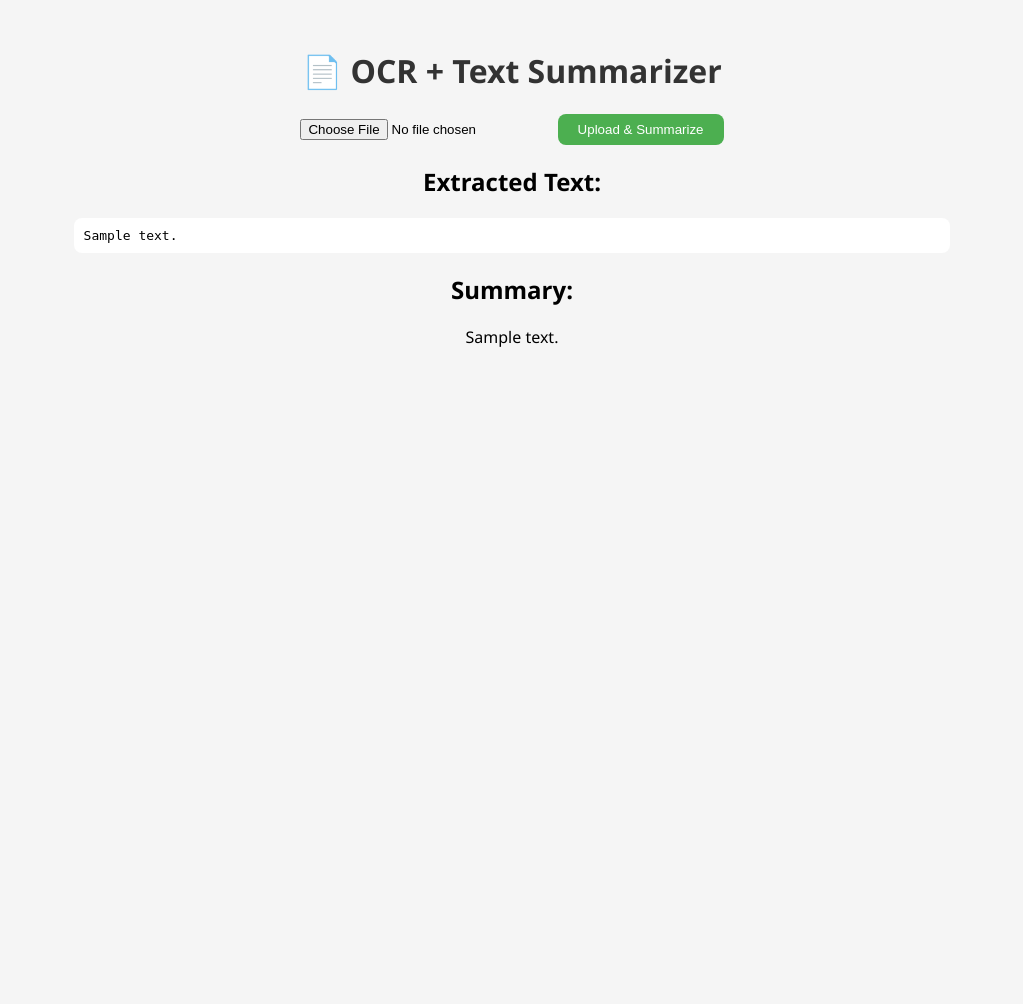
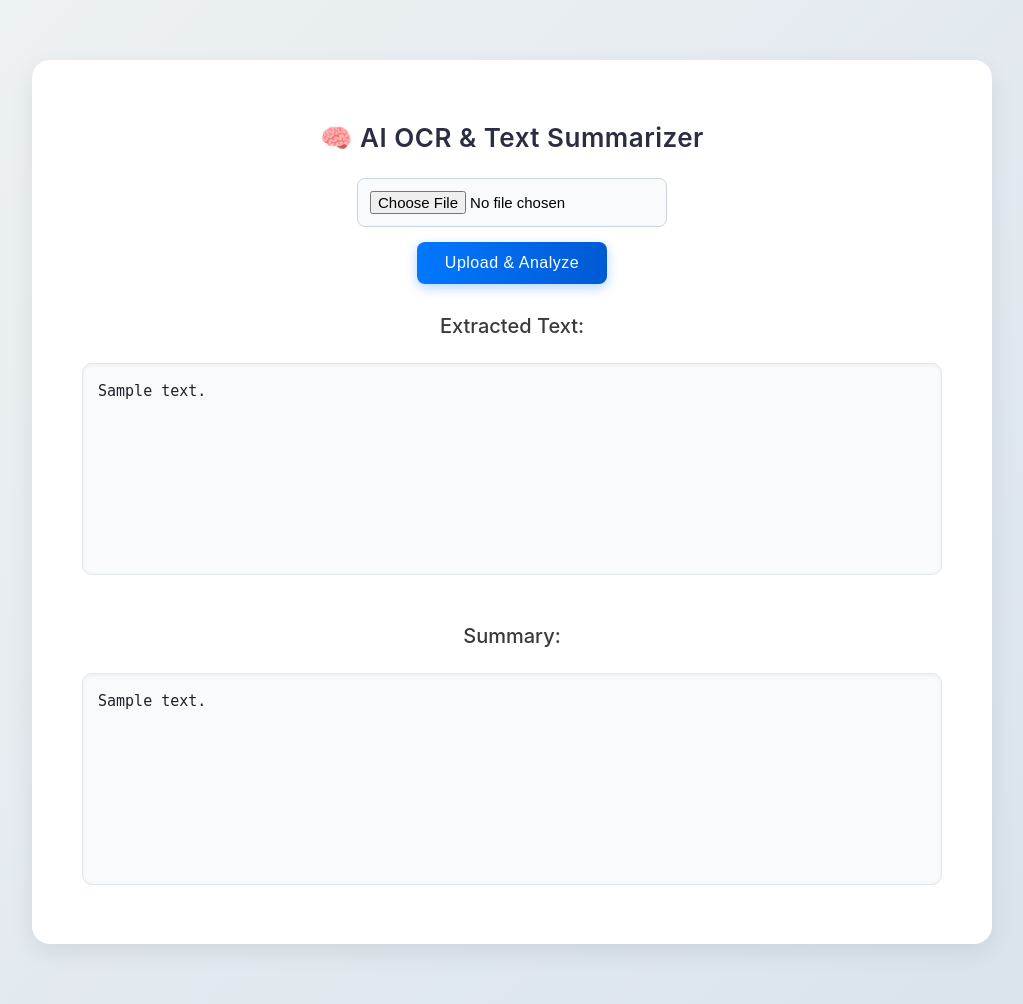
Before and after one commit to karthik200419/orc, a Flask app: template templates/index.html in a window 1280 px wide. Shown: the whole page, without its empty margins (128-1151 px from the left). Before the commit the page ends 347 px from the top, so only its background shows below. Run offline with Flask 3, Linux system fonts and the light colour scheme; the template is opened without the code that fills it: most values are stand-ins (such as "Sample title", 1, 10 or a date in 2020).

Commit message:
Initial commit: Flask OCR Summarizer app

```diff
--- a/app.py
+++ b/app.py
@@ -1,75 +1,90 @@
-import os
-import uuid
-from flask import Flask, render_template, request, send_from_directory
-import easyocr
-from transformers import pipeline
+from flask import Flask, render_template, request
+import pytesseract
+from PIL import Image
+import torch
+from transformers import VisionEncoderDecoderModel, TrOCRProcessor, pipeline
+import io
+import re
+from textblob import TextBlob
 
-# --- Disable TensorFlow backend and logs ---
-os.environ["USE_TF"] = "0"
-os.environ["TF_CPP_MIN_LOG_LEVEL"] = "3"
+app = Flask(__name__)
 
-# --- Initialize Flask app ---
-app = Flask(__name__)
-app.config['UPLOAD_FOLDER'] = 'uploads'
+# ---- Paths ----
+pytesseract.pytesseract.tesseract_cmd = r"C:\Program Files\Tesseract-OCR\tesseract.exe"
 
-# --- Ensure upload folder exists ---
-os.makedirs(app.config['UPLOAD_FOLDER'], exist_ok=True)
+# ---- Load OCR Models ----
+trocr_processor = TrOCRProcessor.from_pretrained("microsoft/trocr-base-handwritten")
+trocr_model = VisionEncoderDecoderModel.from_pretrained("microsoft/trocr-base-handwritten")
 
-# --- Initialize EasyOCR reader ---
-reader = easyocr.Reader(['en'])  # you can add more languages like ['en', 'hi'] for Hindi+English
+# ---- Load Summarizer ----
+summarizer = pipeline("summarization", model="facebook/bart-large-cnn")
 
-# --- Load summarization model (uses PyTorch backend) ---
-summarizer = pipeline("summarization", model="sshleifer/distilbart-cnn-6-6")
+# ---- OCR Functions ----
+def clean_text(text):
+    text = re.sub(r"[^A-Za-z0-9.,;:!?()'\-\n ]", "", text)
+    text = re.sub(r"\s+", " ", text).strip()
+    return text
 
-# --- Home page route ---
-@app.route('/')
+def correct_text(text):
+    """Correct grammar and spelling using TextBlob"""
+    try:
+        blob = TextBlob(text)
+        corrected = str(blob.correct())
+        return corrected
+    except Exception:
+        return text
+
+def ocr_tesseract(image):
+    try:
+        text = pytesseract.image_to_string(image, lang="eng")
+        return clean_text(text)
+    except Exception as e:
+        return f"Tesseract Error: {e}"
+
+def ocr_trocr(image):
+    pixel_values = trocr_processor(images=image, return_tensors="pt").pixel_values
+    with torch.no_grad():
+        generated_ids = trocr_model.generate(pixel_values)
+    generated_text = trocr_processor.batch_decode(generated_ids, skip_special_tokens=True)[0]
+    return clean_text(generated_text)
+
+def summarize_text(text):
+    if not text or len(text.split()) < 15:
+        return "Text too short for summarization."
+
+    # ✅ Correct English before summarizing
+    corrected_text = correct_text(text)
+
+    summary = summarizer(corrected_text, max_length=80, min_length=25, do_sample=False)
+    return summary[0]["summary_text"]
+
+# ---- Routes ----
+@app.route("/")
 def index():
-    return render_template('index.html')
+    return render_template("index.html")
 
-# --- Upload & process route ---
-@app.route('/upload', methods=['POST'])
+@app.route("/upload", methods=["POST"])
 def upload():
-    if 'file' not in request.files:
-        return "No file uploaded"
-    file = request.files['file']
-    if file.filename == '':
-        return "No file selected"
+    if "image" not in request.files:
+        return render_template("index.html", text="No image uploaded")
 
-    # Generate unique filename
-    unique_filename = f"{uuid.uuid4().hex}_{file.filename}"
-    filepath = os.path.join(app.config['UPLOAD_FOLDER'], unique_filename)
+    file = request.files["image"]
+    image = Image.open(io.BytesIO(file.read())).convert("RGB")
 
-    # Save uploaded image
-    file.save(filepath)
+    # Step 1 - Try Tesseract
+    text = ocr_tesseract(image)
 
-    # Perform OCR using EasyOCR
-    result = reader.readtext(filepath, detail=0)
-    extracted_text = " ".join(result)
+    # Step 2 - Fallback to TrOCR if unclear
+    if len(text) < 25:
+        text = ocr_trocr(image)
 
-    # Summarize extracted text
-    if len(extracted_text.strip()) == 0:
-        summary = "No readable text found in image."
-    else:
-        max_input = 500
-        chunks = [extracted_text[i:i + max_input] for i in range(0, len(extracted_text), max_input)]
-        summary_list = []
-        for chunk in chunks:
-            result = summarizer(chunk, max_length=100, min_length=30, do_sample=False)
-            summary_list.append(result[0]['summary_text'])
-        summary = " ".join(summary_list)
+    # Step 3 - Summarize (auto-corrected English)
+    summary = summarize_text(text)
 
-    return render_template(
-        'index.html',
-        extracted_text=extracted_text,
-        summary=summary,
-        filename=unique_filename
-    )
+    # Step 4 - Display both original and corrected text
+    corrected_text = correct_text(text)
 
-# --- Serve uploaded files ---
-@app.route('/uploads/<filename>')
-def uploaded_file(filename):
-    return send_from_directory(app.config['UPLOAD_FOLDER'], filename)
+    return render_template("index.html", text=corrected_text, summary=summary)
 
-# --- Run app ---
-if __name__ == '__main__':
+if __name__ == "__main__":
     app.run(debug=True)
--- a/static/style.css
+++ b/static/style.css
@@ -1,38 +1,106 @@
+/* General Page Styling */
 body {
-  font-family: 'Segoe UI', sans-serif;
-  background: #f5f5f5;
-  padding: 20px;
+  font-family: "Inter", "Segoe UI", Arial, sans-serif;
+  background: linear-gradient(135deg, #eef2f3, #d9e2ec);
+  margin: 0;
+  padding: 0;
   text-align: center;
 }
 
-h1 {
-  color: #333;
+/* Main Container */
+.container {
+  background: #ffffff;
+  border-radius: 18px;
+  padding: 40px 30px;
+  width: 85%;
+  max-width: 900px;
+  margin: 60px auto;
+  box-shadow: 0 8px 25px rgba(0, 0, 0, 0.08);
+  transition: 0.3s ease;
+}
+.container:hover {
+  transform: translateY(-2px);
 }
 
-form {
-  margin-top: 20px;
+/* Headings */
+h2 {
+  font-size: 26px;
+  font-weight: 600;
+  color: #2b2d42;
+  margin-bottom: 25px;
+  letter-spacing: 0.5px;
 }
 
-button {
-  padding: 8px 20px;
-  border: none;
-  background: #4CAF50;
-  color: white;
-  cursor: pointer;
-  border-radius: 8px;
+h3 {
+  color: #3a3a3a;
+  margin-top: 30px;
+  margin-bottom: 10px;
+  font-weight: 500;
+  font-size: 20px;
 }
 
-pre {
-  background: #fff;
-  padding: 10px;
+/* File Input */
+input[type=file] {
+  background: #f9fafb;
+  padding: 12px;
+  border: 1px solid #cbd5e1;
   border-radius: 8px;
-  width: 70%;
-  margin: auto;
-  text-align: left;
+  cursor: pointer;
+  font-size: 15px;
+  margin-bottom: 15px;
 }
 
+/* Upload Button */
+button {
+  background: linear-gradient(90deg, #0078ff, #005ad4);
+  color: white;
+  border: none;
+  padding: 12px 28px;
+  border-radius: 8px;
+  cursor: pointer;
+  font-size: 16px;
+  font-weight: 500;
+  letter-spacing: 0.5px;
+  box-shadow: 0 4px 12px rgba(0, 120, 255, 0.3);
+  transition: all 0.3s ease;
+}
+button:hover {
+  background: linear-gradient(90deg, #0064db, #0045a3);
+  transform: translateY(-1px);
+}
+
+/* Textareas (for extracted text & summary) */
+textarea {
+  width: 92%;
+  height: 180px;
+  margin: 15px 0;
+  padding: 15px;
+  border: 1px solid #e2e8f0;
+  border-radius: 10px;
+  resize: none;
+  font-size: 15px;
+  line-height: 1.6;
+  background: #f9fafb;
+  color: #1a202c;
+  box-shadow: inset 0 1px 4px rgba(0,0,0,0.05);
+}
+
+/* Image preview (if added) */
 img {
-  margin-top: 15px;
-  border-radius: 8px;
-  box-shadow: 0px 0px 10px gray;
+  margin: 20px auto;
+  border-radius: 10px;
+  max-width: 90%;
+  border: 1px solid #e2e8f0;
+  box-shadow: 0 4px 10px rgba(0,0,0,0.08);
 }
+
+/* Responsive */
+@media (max-width: 600px) {
+  .container {
+    width: 95%;
+    padding: 25px 15px;
+  }
+  textarea {
+    width: 95%;
+  }
+}
--- a/templates/index.html
+++ b/templates/index.html
@@ -2,32 +2,27 @@
 <html lang="en">
 <head>
   <meta charset="UTF-8">
-  <title>OCR + Text Summarizer</title>
+  <title>📝 OCR + Summarizer</title>
   <link rel="stylesheet" href="{{ url_for('static', filename='style.css') }}">
 </head>
 <body>
-  <h1>📄 OCR + Text Summarizer</h1>
+  <div class="container">
+    <h2>🧠 AI OCR & Text Summarizer</h2>
+    <form action="/upload" method="POST" enctype="multipart/form-data">
+      <input type="file" name="image" accept="image/*" required>
+      <br>
+      <button type="submit">Upload & Analyze</button>
+    </form>
 
-  <!-- Upload Form -->
-  <form action="/upload" method="post" enctype="multipart/form-data">
-    <input type="file" name="file" accept="image/*" required>
-    <button type="submit">Upload & Summarize</button>
-  </form>
+    {% if text %}
+      <h3>Extracted Text:</h3>
+      <textarea readonly>{{ text }}</textarea>
+    {% endif %}
 
-  {% if filename %}
-    <h2>Uploaded Image:</h2>
-    <!-- Correct path using Flask route -->
-    <img src="{{ url_for('uploaded_file', filename=filename) }}" width="400" alt="Uploaded Image">
-  {% endif %}
-
-  {% if extracted_text %}
-    <h2>Extracted Text:</h2>
-    <pre>{{ extracted_text }}</pre>
-  {% endif %}
-
-  {% if summary %}
-    <h2>Summary:</h2>
-    <p>{{ summary }}</p>
-  {% endif %}
+    {% if summary %}
+      <h3>Summary:</h3>
+      <textarea readonly>{{ summary }}</textarea>
+    {% endif %}
+  </div>
 </body>
 </html>
```
Also changed, not shown: uploads/58198219297e46b49f01df6ea18e7209_WhatsApp Image 2025-10-26 at 19.31.09_572e98c2.jpg (deleted), uploads/5d670f7ae7e1447bb266eae0eebcfd03_WhatsApp Image 2025-10-26 at 19.31.09_572e98c2.jpg (deleted).
